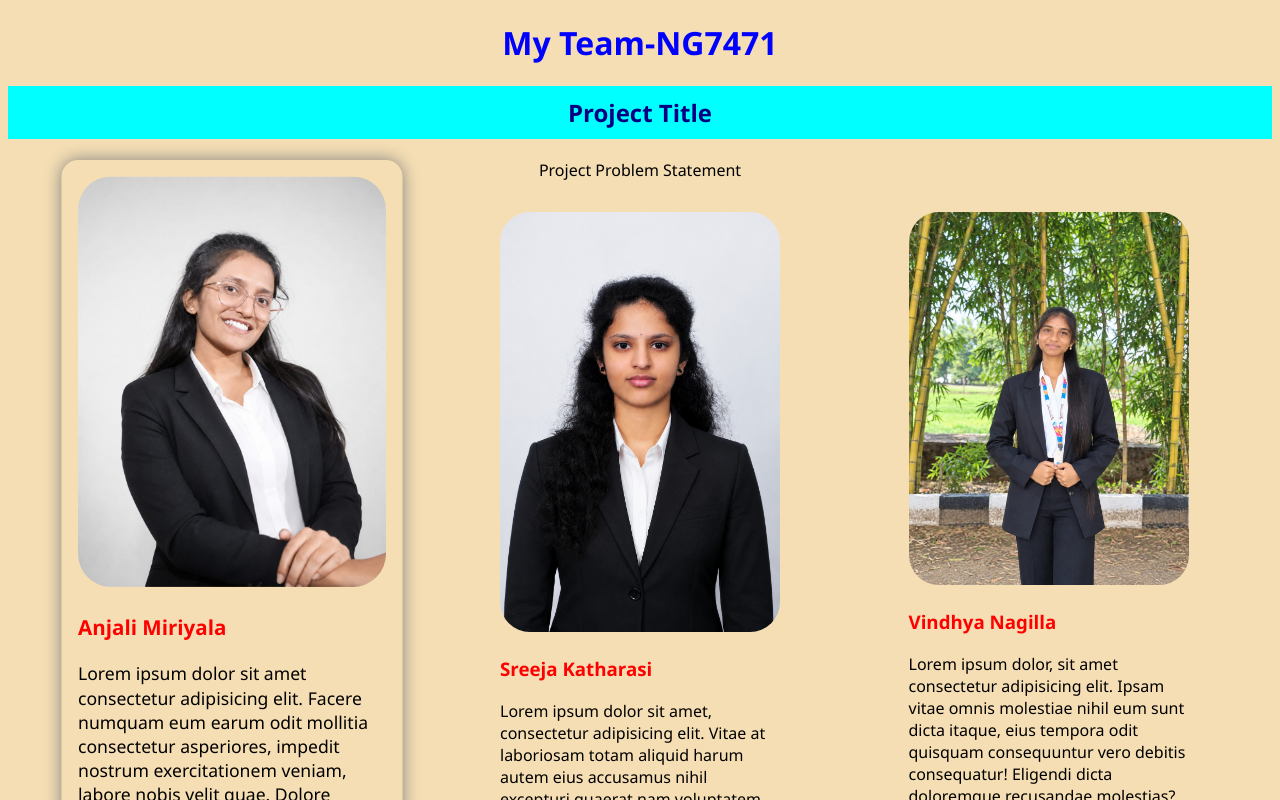
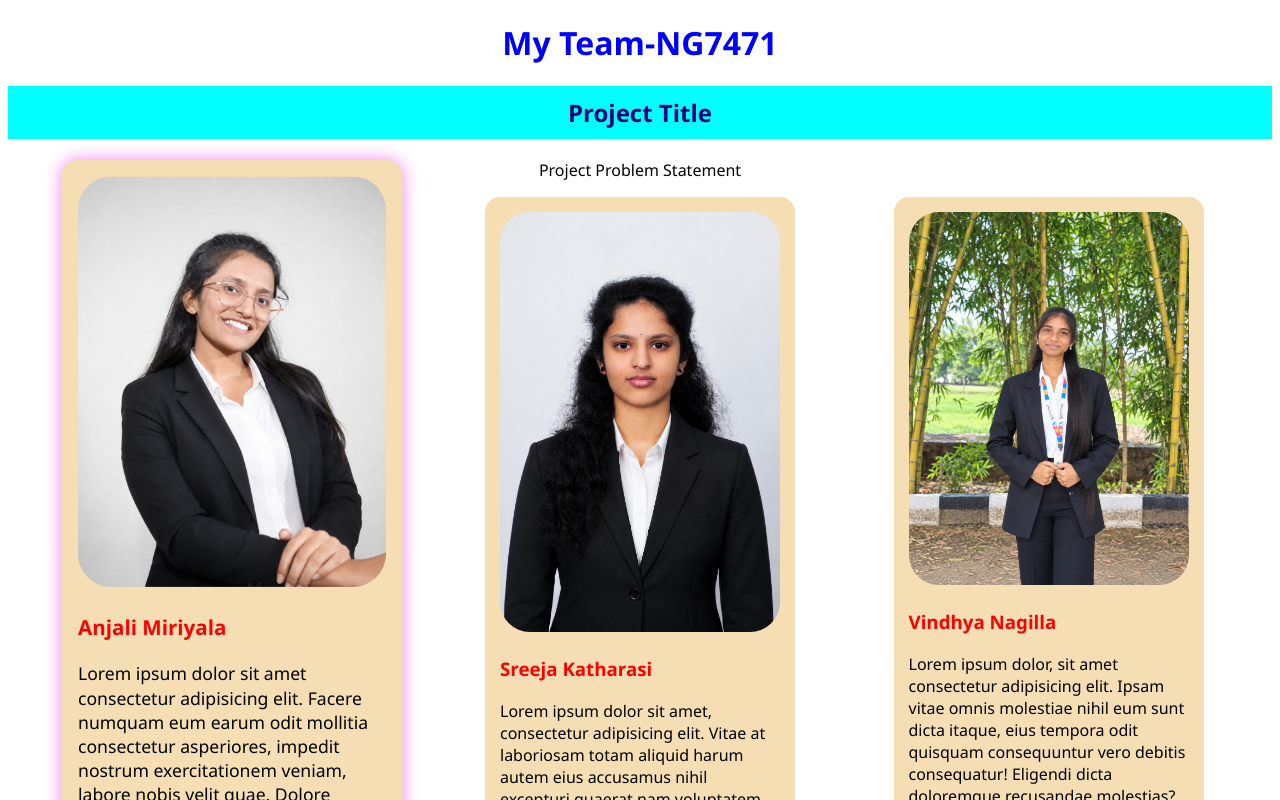
Before and after one commit to Anjali-9391/DAY-4, a plain HTML site: page index.html in a window 1280 px wide. In both pictures the pointer is over the element 231 px from the left and 565 px from the top of the page. Shown: the top 800 px of the page. Drawn offline with Linux system fonts and the light colour scheme.

Commit message:
changed body background-color

```diff
--- a/index.css
+++ b/index.css
@@ -1,5 +1,5 @@
 body{
-    background-color: wheat;
+    background-color: white;
 }
 *{
     font-family: 'Segoe UI', Tahoma, Geneva, Verdana, sans-serif;
@@ -53,7 +53,8 @@ img{
 }
 .card:hover{
     transform: scale(1.1);
-    box-shadow: 0 0 15px grey;
+    box-shadow: 0 0 15px violet;
+
 }
 .container{
     display: flex;
```
